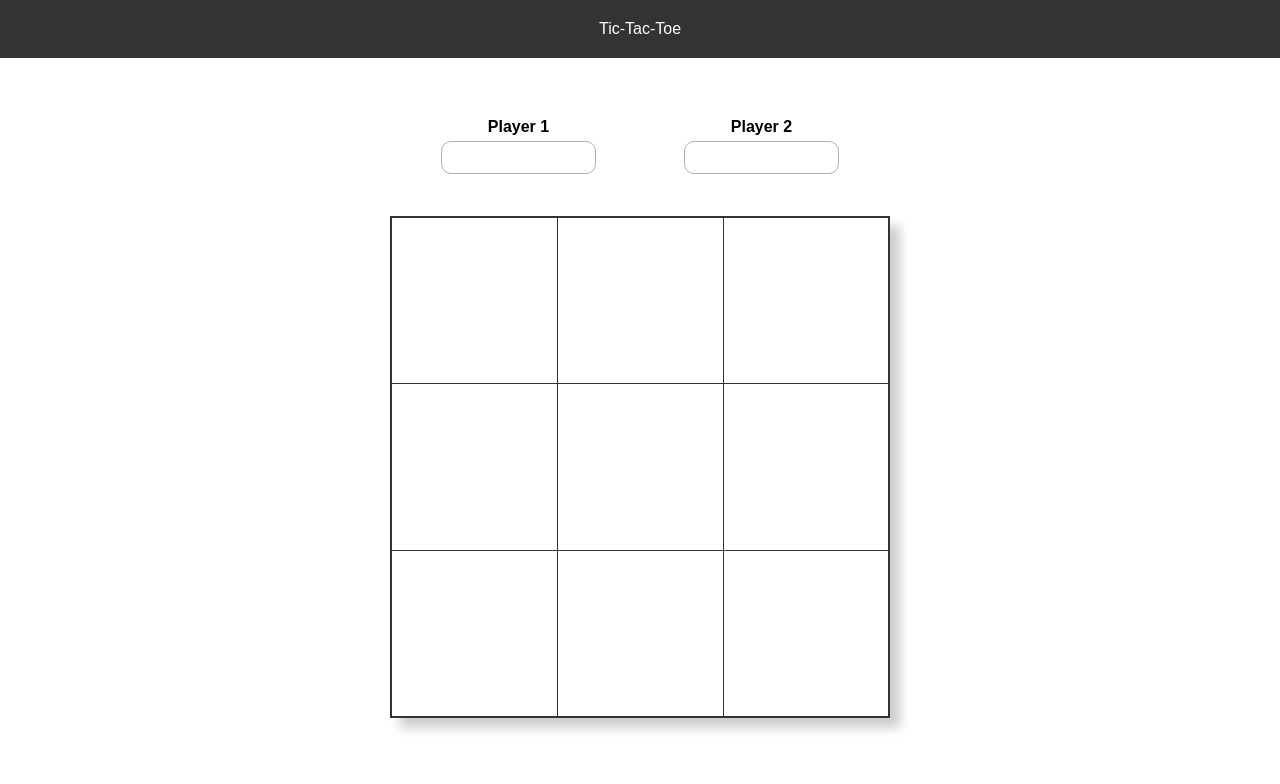
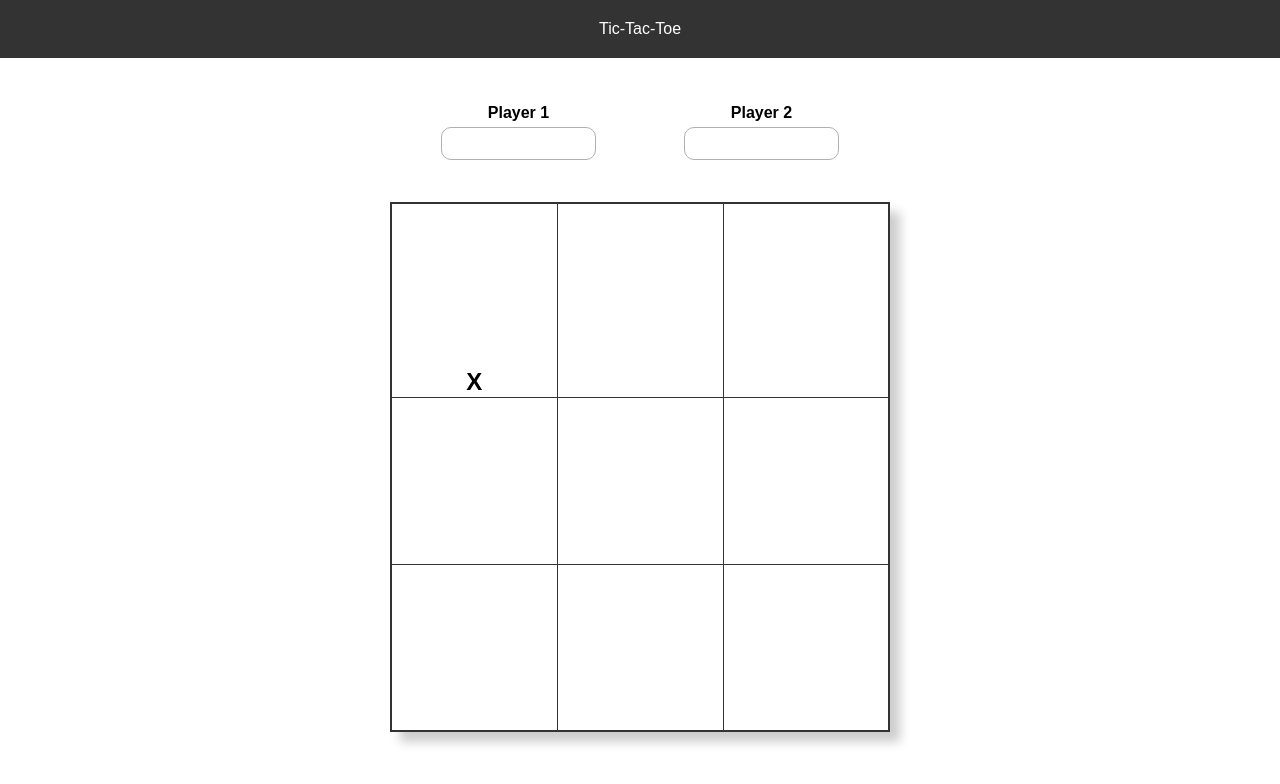
Before and after one commit to nazalnihad/tic_tac_toe, a plain HTML site: page index.html in a window 1280 px wide. Both pictures are taken after a click on the element 474 px from the left and 300 px from the top of the page. Drawn offline with Linux system fonts and the light colour scheme.

Commit message:
basic js setup , but blockedCSS error

```diff
--- a/index.html
+++ b/index.html
@@ -4,7 +4,7 @@
     <meta charset="UTF-8" />
     <meta name="viewport" content="width=device-width, initial-scale=1.0" />
     <title>Tic Tac Toe</title>
-    <link rel="stylesheet" href="style.css" />
+    <link rel="stylesheet" href="styles.css" />
   </head>
   <body>
     <header>Tic-Tac-Toe</header>
@@ -22,21 +22,22 @@
       </div>
       <table>
         <tr class="row1">
-          <td id="1"></td>
-          <td id="2"></td>
-          <td id="3"></td>
+          <td id="1" data-value="1" class="cell"></td>
+          <td id="2" data-value="2" class="cell"></td>
+          <td id="3" data-value="3" class="cell"></td>
         </tr>
         <tr class="row2">
-          <td id="4"></td>
-          <td id="5"></td>
-          <td id="6"></td>
+          <td id="4" data-value="4" class="cell"></td>
+          <td id="5" data-value="5" class="cell"></td>
+          <td id="6" data-value="6" class="cell"></td>
         </tr>
         <tr class="row3">
-          <td id="7"></td>
-          <td id="8"></td>
-          <td id="9"></td>
+          <td id="7" data-value="7" class="cell"></td>
+          <td id="8" data-value="8" class="cell"></td>
+          <td id="9" data-value="9" class="cell"></td>
         </tr>
       </table>
     </main>
+    <script src="script.js"></script>
   </body>
 </html>
--- a/script.js
+++ b/script.js
@@ -0,0 +1,83 @@
+const createPlayer = (name, marker) => {
+    return { name, marker };
+}
+
+const gameBoard = (() => {
+    let board = ["","","","","","","","",""];
+
+    const winPatterns = [
+        [1, 2, 3],
+        [4, 5, 6],
+        [7, 8, 9],
+        [1, 4, 7],
+        [2, 5, 8],
+        [3, 6, 9],
+        [1, 5, 9],
+        [3, 5, 7],
+    ];
+
+    const checkWinner = (marker) => {
+        for (const pattern of winPatterns) {
+            if (board[pattern[0] - 1] === marker &&
+                board[pattern[1] - 1] === marker &&
+                board[pattern[2] - 1] === marker) {
+                return true;
+            }
+        }
+        return false;
+    }
+
+    const isFull = () => { return (board.every((cell) => cell !== "")) };
+    const cellState = (position) => { return (board[position - 1] === ""); }
+
+    const play = (position, marker) => {
+        if (isFull()) {
+            alert("board full");
+            return;
+        }
+        else if(board[position-1] === ""){
+            board[position-1] = marker;
+        }
+    }
+
+    const reset = () => {
+        for (let i = 0; i < 9; i++){
+            board[i] = "";
+        }
+    }
+    return {board,checkWinner,isFull,play,reset,cellState}
+})();
+
+const startPlaying = () => {
+    const name1 = document.getElementById("p1");
+    const name2 = document.getElementById("p2");
+    const cells = document.querySelectorAll(".cell");
+
+    const player1 = createPlayer("p1", "X")
+    const player2 = createPlayer("p2", "O")
+
+    let currentPlayer = Math.random() < 0.5 ? player1 : player2;
+
+
+    cells.forEach((cell) => {
+        cell.addEventListener("click", () => {
+            const box = cell.getAttribute("data-value"); // Corrected from "box" to "data-value"
+
+            if (!gameBoard.isFull() && gameBoard.cellState(box)) {
+                cell.textContent = currentPlayer.marker;
+                gameBoard.play(box, currentPlayer);
+                console.log(gameBoard.board);
+                currentPlayer = currentPlayer === player1 ? player2 : player1;
+            }
+            if (gameBoard.checkWinner(currentPlayer.marker)) {
+                alert(`${currentPlayer.name} wins`)
+            }
+            else if (gameBoard.isFull()) {
+                alert("Its a draw");
+            }
+        });
+    });
+
+};
+
+startPlaying();
```
Also changed, not shown: styles.css (renamed from style.css, +7 -1 lines).
